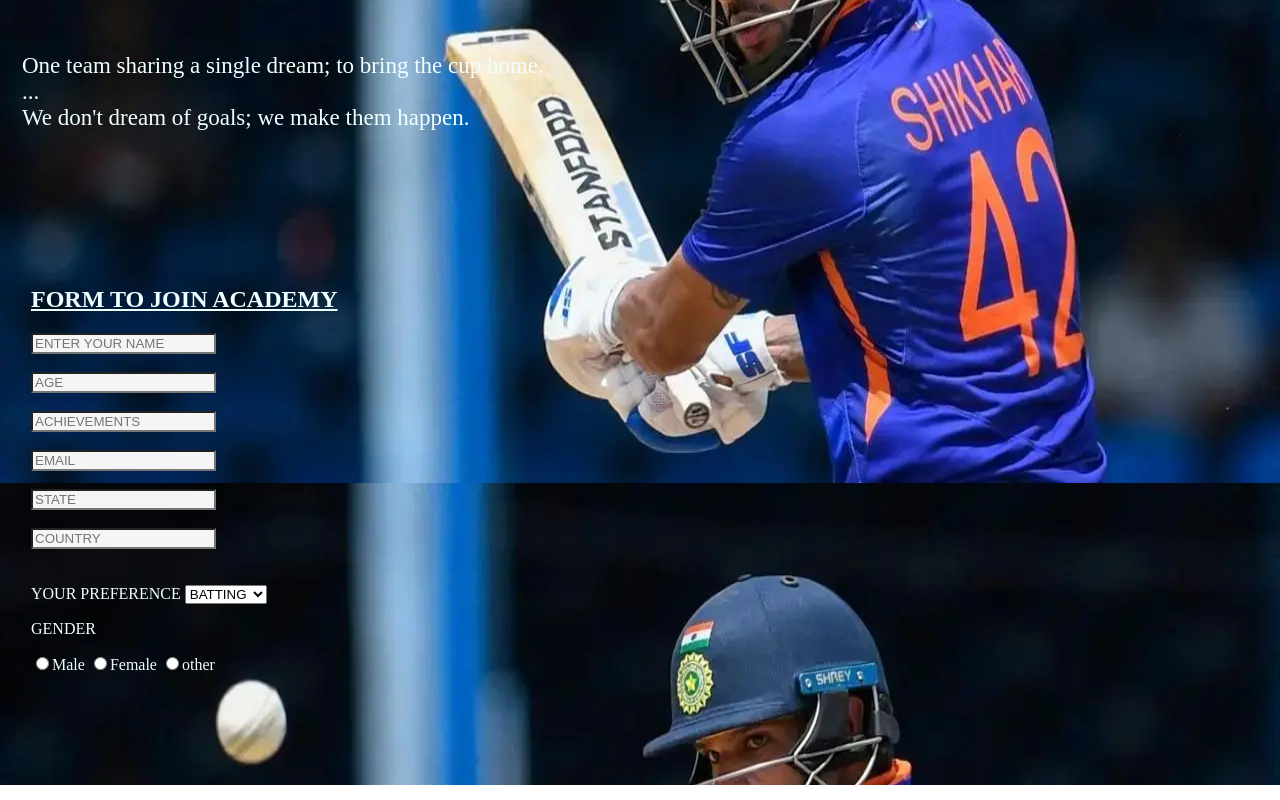
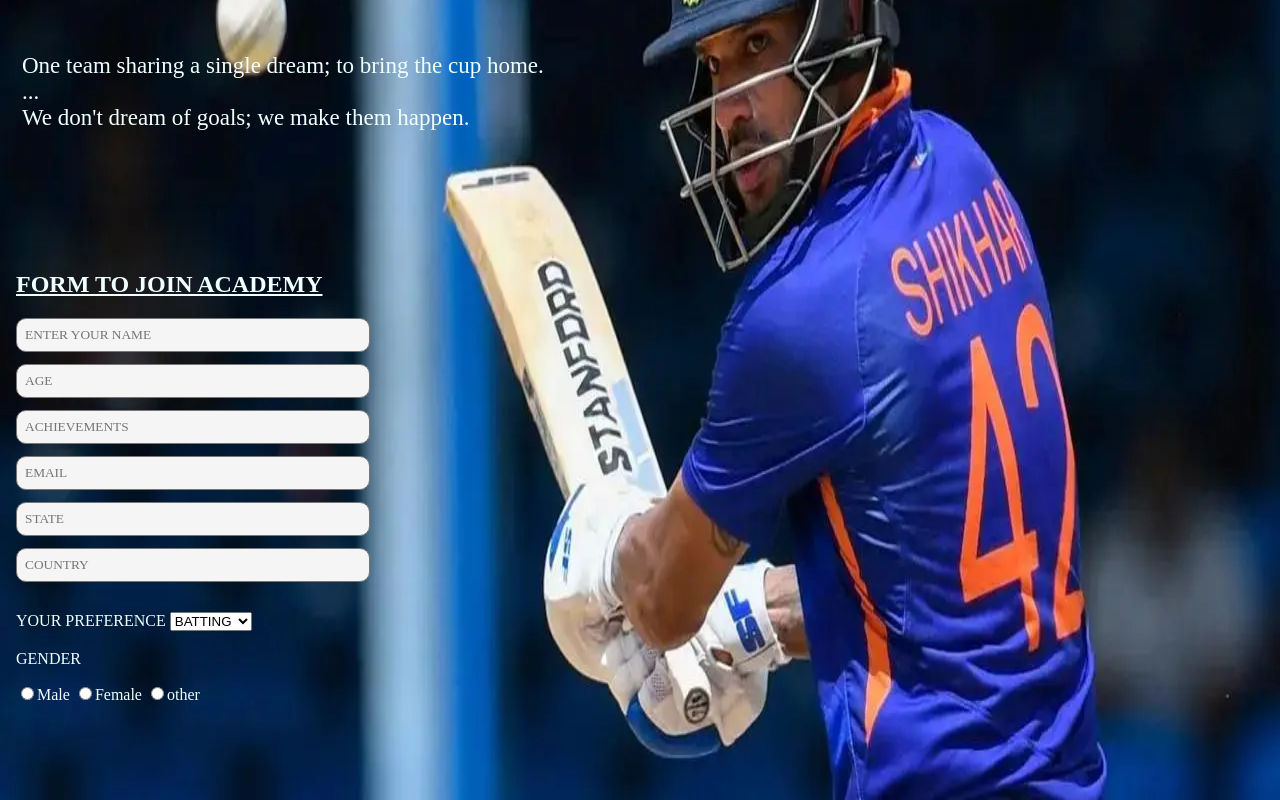
Before and after one commit to Gauranshverma/sports-academy, a plain HTML site: page index.html in a window 1280 px wide. Shown: the part 317-1117 px from the top of the page. Drawn offline with Linux system fonts and the light colour scheme.

Commit message:
Update style.css

```diff
--- a/style.css
+++ b/style.css
@@ -4,7 +4,7 @@
         background-repeat:no-repeat;
         background-size:100% 100%  ;
         background-repeat: no-repeat;
-        background-attachment: fixed;
+        /* background-attachment: fixed; */
 
     }
 
@@ -92,22 +92,32 @@
 .container {
 
         margin: 36px -52px;
-        padding: 75px;
-        width: 26%;
-        border-radius: 28px;
+        padding: 55px ;
+        width: 28%;
+        border-radius: 34px;
+        padding: 60px ;
+        /* box-shadow: 2px 5px 10px rgba(0, 0, 0, 0.5); */
+
+
     }
     .container h2{
         text-decoration: underline;
     }
+    .form{
+        margin-bottom: -6px;
 
-    .form-group input {
-        font-family: 'Baloo Bhai', cursive;
-        text-align: center;
+    }
+
+    .form input,
+    form select {
+        border: 1px solid #777;
+        border-radius: 10px;
+        font-family: inherit;
+        padding: 8px;
         display: block;
-        width: 508px;
-        padding: 1px;
-        border: 2px solid black;
-        margin: 11px auto;
-        font-size: 25px;
-        border-radius: 8px;
+        width: 95%;
     }
+    .form label {
+        display: inline-block;
+        margin-bottom: 10px;
+    }
```
